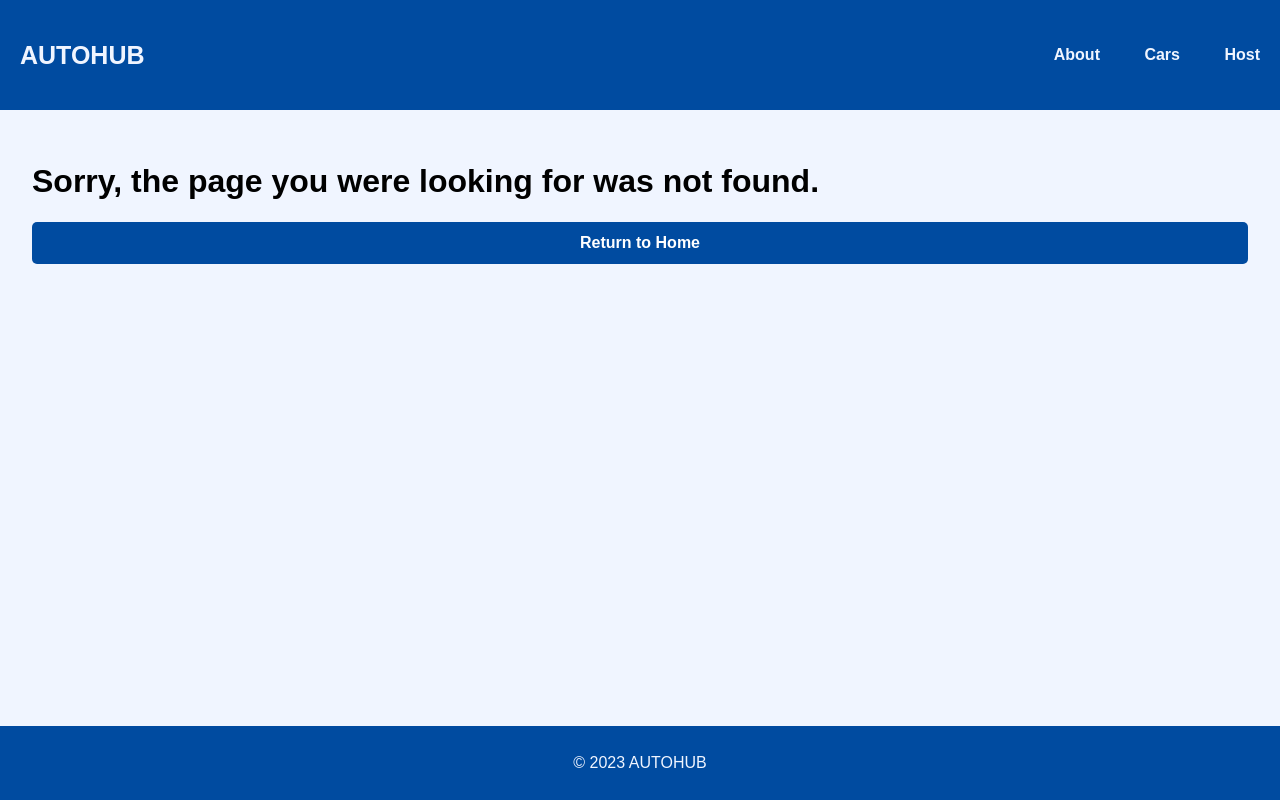
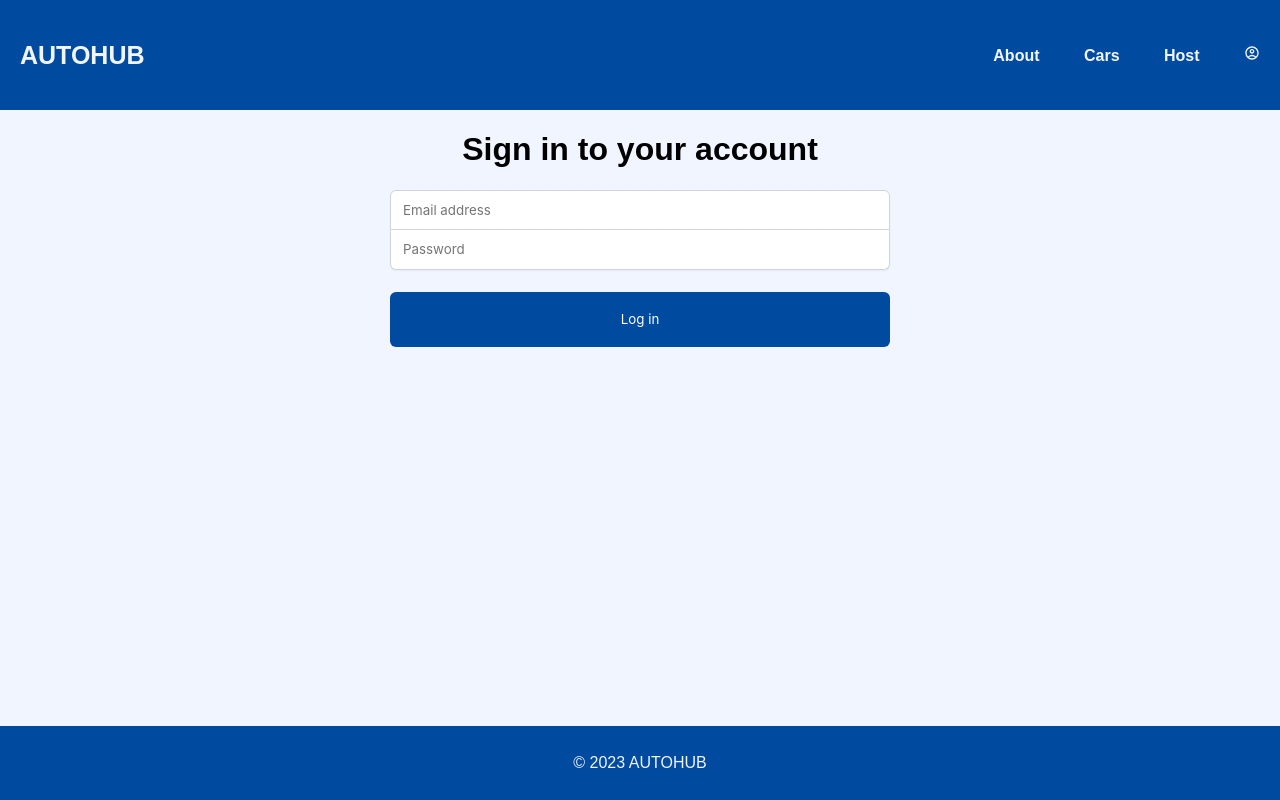
Before and after one commit to Walterhart/AutoHub, a React (Vite) app in the folder AutoHub/: page /login in a window 1280 px wide. Before the commit this address had no page. Built offline with nearby package versions, Linux system fonts and the light colour scheme; what miragejs would draw is missing.

Commit message:
Add login page and add loaders to replace all fetches

```diff
--- a/AutoHub/src/App.jsx
+++ b/AutoHub/src/App.jsx
@@ -1,50 +1,103 @@
-import { Route, createBrowserRouter, createRoutesFromElements, RouterProvider } from "react-router-dom";
+import {
+  Route,
+  createBrowserRouter,
+  createRoutesFromElements,
+  RouterProvider,
+} from "react-router-dom";
 import Home from "./pages/Home";
 import About from "./pages/About";
 import "./server";
 import Cars, { loader as carsLoader } from "./pages/Cars/Cars";
 import Layout from "./components/Layout";
-import CarsDetail from "./pages/Cars/CarDetail";
+import CarDetail, { loader as carDetailLoader } from "./pages/Cars/CarDetail";
 import Dashboard from "./pages/Host/Dashboard";
 import Income from "./pages/Host/Income";
 import Reviews from "./pages/Host/Reviews";
 import HostLayout from "./components/HostLayout";
-import HostCars from "./pages/Host/HostCars";
-import HostCarDetail from "./pages/Host/HostCarDetail";
+import HostCars, { loader as hostCarsLoader } from "./pages/Host/HostCars";
+import HostCarDetail, {
+  loader as hostCarDetailLoader,
+} from "./pages/Host/HostCarDetail";
 import HostCarInfo from "./pages/Host/HostCarInfo";
 import HostCarPricing from "./pages/Host/HostCarPricing";
 import HostCarImages from "./pages/Host/HostCarImages";
 import Error404 from "./pages/Error/Error404";
 import Error from "./pages/Error/Error";
+import Login from "./pages/Login";
 
-const router = createBrowserRouter(createRoutesFromElements(
-
+const router = createBrowserRouter(
+  createRoutesFromElements(
     <Route path="/" element={<Layout />}>
-
+      <Route path="login" element={<Login />} />
       <Route index element={<Home />} />
       <Route path="about" element={<About />} />
-            <Route path="cars" element={<Cars />} loader={carsLoader}  errorElement={<Error />} />
-            <Route path="cars/:id" element={<CarsDetail />}></Route>
+      <Route
+        path="cars"
+        element={<Cars />}
+        loader={carsLoader}
+        errorElement={<Error />}
+      />
+      <Route path="cars/:id" element={<CarDetail />} loader={carDetailLoader} />
 
       <Route path="host" element={<HostLayout />}>
-              <Route index element={<Dashboard />} />
-              <Route path="income" element={<Income />} />
-              <Route path="reviews" element={<Reviews />} />
-              <Route path="cars" element={<HostCars />} />
-              <Route path="cars/:id" element={<HostCarDetail />}>
-                <Route index element={<HostCarInfo/>}/>
-                <Route path="pricing" element={<HostCarPricing/>} />
-                <Route path="images" element={<HostCarImages/>}/>
+        <Route
+          index
+          element={<Dashboard />}
+          loader={async () => {
+            return null;
+          }}
+        />
+        <Route
+          path="income"
+          element={<Income />}
+          loader={async () => {
+            return null;
+          }}
+        />
+        <Route
+          path="reviews"
+          element={<Reviews />}
+          loader={async () => {
+            return null;
+          }}
+        />
+        <Route path="cars" element={<HostCars />} loader={hostCarsLoader} />
+        <Route
+          path="cars/:id"
+          element={<HostCarDetail />}
+          loader={hostCarDetailLoader}
+        >
+          <Route
+            index
+            element={<HostCarInfo />}
+            loader={async () => {
+              return null;
+            }}
+          />
+          <Route
+            path="pricing"
+            element={<HostCarPricing />}
+            loader={async () => {
+              return null;
+            }}
+          />
+          <Route
+            path="images"
+            element={<HostCarImages />}
+            loader={async () => {
+              return null;
+            }}
+          />
         </Route>
       </Route>
-            <Route path="*" element={<Error404/>} />
+      <Route path="*" element={<Error404 />} />
     </Route>
-
-))
+  )
+);
 function App() {
   return (
     <>
-      <RouterProvider router={router}/>
+      <RouterProvider router={router} />
     </>
   );
 }
--- a/AutoHub/src/api.jsx
+++ b/AutoHub/src/api.jsx
@@ -1,5 +1,6 @@
-export async function getCars() {
-    const res = await fetch("/api/cars")
+export async function getCars(id) {
+    const url = id ? `/api/cars/${id}` : "/api/cars"
+    const res = await fetch(url)
     if (!res.ok) {
         throw {
             message: "Failed to fetch cars",
@@ -10,3 +11,17 @@ export async function getCars() {
     const data = await res.json()
     return data.cars
 }
+
+export async function getHostCars(id) {
+    const url = id ? `/api/host/cars/${id}` : "/api/host/cars"
+    const res = await fetch(url)
+    if (!res.ok) {
+        throw {
+            message: "Failed to fetch cars",
+            statusText: res.statusText,
+            status: res.status
+        }
+    }
+    const data = await res.json()
+    return data.cars
+}
--- a/AutoHub/src/components/Header.jsx
+++ b/AutoHub/src/components/Header.jsx
@@ -1,5 +1,6 @@
 import React from "react"
 import { Link, NavLink } from "react-router-dom"
+import {MdOutlineAccountCircle } from "react-icons/md";
 export default function Header() {
     return (
         <header>
@@ -8,6 +9,9 @@ export default function Header() {
                 <NavLink to="about" className={({ isActive })=>isActive ? "active-link" : null} > About </NavLink>
                 <NavLink to="cars"  className={({ isActive })=>isActive ? "active-link" : null} > Cars </NavLink>
                 <NavLink to="host"  className={({ isActive })=>isActive ? "active-link" : null} >Host </NavLink>
+                <Link to ="login" >
+                    <MdOutlineAccountCircle/>
+                </Link>
             </nav>
         </header>
     )
--- a/AutoHub/src/index.css
+++ b/AutoHub/src/index.css
@@ -389,3 +389,52 @@ i[class*='car-brand-'] {
   color: white;
 
 }
+
+
+
+
+.login-container {
+  display: flex;
+  flex-direction: column;
+  align-items: center;
+  padding-inline: 27px;
+}
+
+.login-form {
+  display: flex;
+  flex-direction: column;
+  width: 100%;
+  max-width: 500px;
+}
+
+.login-form > input {
+  border: 1px solid rgba(209, 213, 219);
+  height: 40px;
+  text-indent: 10px;
+  font-family: "Inter", sans-serif;
+  box-shadow: 0px 1px 2px rgba(0, 0, 0, 0.05);
+  font-weight: 400;
+}
+
+.login-form > input:focus {
+  outline: none;
+}
+
+.login-form > input:first-of-type {
+  border-radius: 6px 6px 0px 0px;
+}
+
+.login-form > input:last-of-type {
+  border-radius: 0px 0px 6px 6px;
+  border-top: none;
+}
+
+.login-form > button {
+  background-color: var(--primary);
+  border: none;
+  border-radius: 6px;
+  height: 55px;
+  margin-top: 22px;
+  color: white;
+  font-family: "Inter", sans-serif;
+}
--- a/AutoHub/src/pages/Cars/CarDetail.jsx
+++ b/AutoHub/src/pages/Cars/CarDetail.jsx
@@ -1,25 +1,26 @@
 import React, { useEffect } from "react";
-import { useParams , Link, useLocation} from "react-router-dom";
+import { Link, useLocation, useLoaderData } from "react-router-dom";
+import { getCars } from "../../api";
+
+export function loader({ params }) {
+  return getCars(params.id);
+}
 
 export default function CarDetail() {
-  const params = useParams();
-  const [car, setCar] = React.useState(null);
-  const location = useLocation()
+  const location = useLocation();
+  const car = useLoaderData();
 
-  useEffect(() => {
-    fetch(`/api/cars/${params.id}`)
-      .then((res) => res.json())
-      .then((data) => setCar(data.cars));
-  }, [params.id]);
-
-  const search =  location.state?.search || ""
-  const brand = location.state?.brand || "all"
+  const search = location.state?.search || "";
+  const brand = location.state?.brand || "all";
   return (
     <div className="car-detail-container">
       {car ? (
         <div className="car-detail">
           <Link to={`..${search}`} relative="path" className="back-button">
-            &larr; <span>Back to <span className="capitalize">{brand}</span> vehicles</span>
+            &larr;{" "}
+            <span>
+              Back to <span className="capitalize">{brand}</span> vehicles
+            </span>
           </Link>
           <img src={car.imageUrl} />
           <i className={`car-brand ${car.brand} selected`}>{car.brand}</i>
--- a/AutoHub/src/pages/Host/HostCarDetail.jsx
+++ b/AutoHub/src/pages/Host/HostCarDetail.jsx
@@ -1,26 +1,19 @@
-import React, { useEffect, useState } from 'react'
-import { Link, Outlet, useParams , NavLink} from 'react-router-dom'
+import { Link, Outlet, NavLink, useLoaderData } from "react-router-dom";
+import { getHostCars } from "../../api";
+
+export function loader({ params }) {
+  return getHostCars(params.id);
+}
 
 function HostCarDetail() {
-  const [car,setCar] = useState(null)
-  const params = useParams()
-  useEffect(()=>{
-    fetch(`/api/host/cars/${params.id}`)
-        .then(res=> res.json())
-        .then(data=> setCar(data.cars))}
-    ,[])
-
-    if (!car) {
-      return <h1>Loading...</h1>
-    }
+  console.log(useLoaderData());
+  const car = useLoaderData();
 
   return (
     <section>
-    <Link
-        to=".."
-        relative='path'
-        className="back-button"
-    >&larr; <span>Back to all cars</span></Link>
+      <Link to=".." relative="path" className="back-button">
+        &larr; <span>Back to all cars</span>
+      </Link>
 
       <div className="host-car-detail-layout-container">
         <div className="host-car-detail">
@@ -33,14 +26,30 @@ function HostCarDetail() {
         </div>
 
         <nav className="host-car-detail-nav">
-      <NavLink to="." end className={({isActive})=>isActive? "active-link" : null }>Details</NavLink>
-      <NavLink to="pricing" className={({isActive})=>isActive? "active-link" : null }>Price</NavLink>
-      <NavLink to="images" className={({isActive})=>isActive? "active-link" : null }>Images</NavLink>
+          <NavLink
+            to="."
+            end
+            className={({ isActive }) => (isActive ? "active-link" : null)}
+          >
+            Details
+          </NavLink>
+          <NavLink
+            to="pricing"
+            className={({ isActive }) => (isActive ? "active-link" : null)}
+          >
+            Price
+          </NavLink>
+          <NavLink
+            to="images"
+            className={({ isActive }) => (isActive ? "active-link" : null)}
+          >
+            Images
+          </NavLink>
         </nav>
-    <Outlet context={{car}}/>
+        <Outlet context={{ car }} />
       </div>
     </section>
-  )
+  );
 }
 
-export default HostCarDetail
+export default HostCarDetail;
--- a/AutoHub/src/pages/Host/HostCars.jsx
+++ b/AutoHub/src/pages/Host/HostCars.jsx
@@ -1,14 +1,14 @@
 import React, { useEffect, useState } from "react";
-import { Link } from "react-router-dom";
+import { Link, useLoaderData } from "react-router-dom";
+import { getHostCars } from "../../api";
+
+
+export function loader(){
+  return getHostCars()
+}
 
 function HostCars() {
-  const [cars, setCars] = useState([]);
-
-  useEffect(() => {
-    fetch("/api/host/cars")
-      .then((res) => res.json())
-      .then((data) => setCars(data.cars));
-  }, []);
+  const cars = useLoaderData()
 
   const hostCarsElement = cars.map((car) => (
     <Link
@@ -32,11 +32,8 @@ function HostCars() {
     <section>
       <h1 className="host-cars-title">Your listed cars</h1>
       <div className="host-cars-list">
-        {cars.length > 0 ? (
+
           <section>{hostCarsElement}</section>
-        ) : (
-          <h2>Loading...</h2>
-        )}
       </div>
     </section>
   );
--- /dev/null
+++ b/AutoHub/src/pages/Login.jsx
@@ -0,0 +1,43 @@
+import React from "react"
+import { useNavigate } from "react-router-dom"
+
+export default function Login() {
+    const [loginFormData, setLoginFormData] = React.useState({ email: "", password: "" })
+
+    function handleSubmit(e) {
+        e.preventDefault()
+        console.log(loginFormData)
+    }
+
+    function handleChange(e) {
+        const { name, value } = e.target
+        setLoginFormData(prev => ({
+            ...prev,
+            [name]: value
+        }))
+    }
+
+    return (
+        <div className="login-container">
+            <h1>Sign in to your account</h1>
+            <form onSubmit={handleSubmit} className="login-form">
+                <input
+                    name="email"
+                    onChange={handleChange}
+                    type="email"
+                    placeholder="Email address"
+                    value={loginFormData.email}
+                />
+                <input
+                    name="password"
+                    onChange={handleChange}
+                    type="password"
+                    placeholder="Password"
+                    value={loginFormData.password}
+                />
+                <button>Log in</button>
+            </form>
+        </div>
+    )
+
+}
```
Lines whose indentation alone changed are shown as unchanged.
